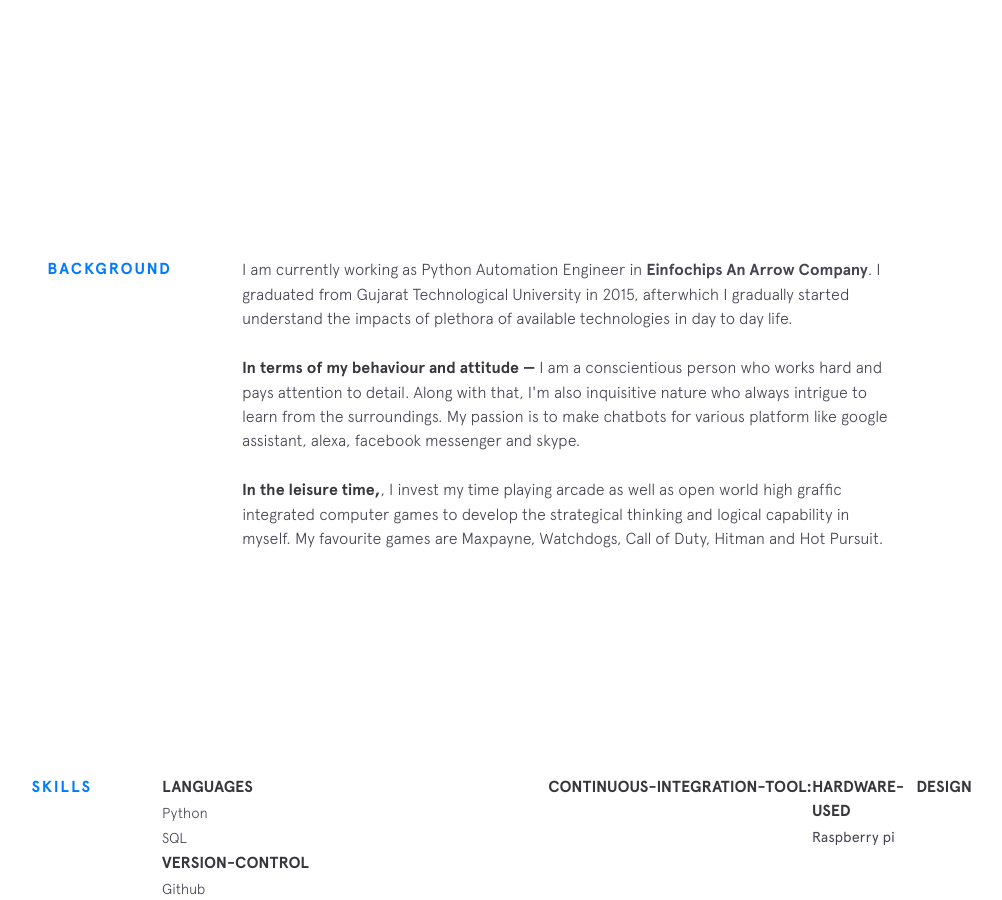
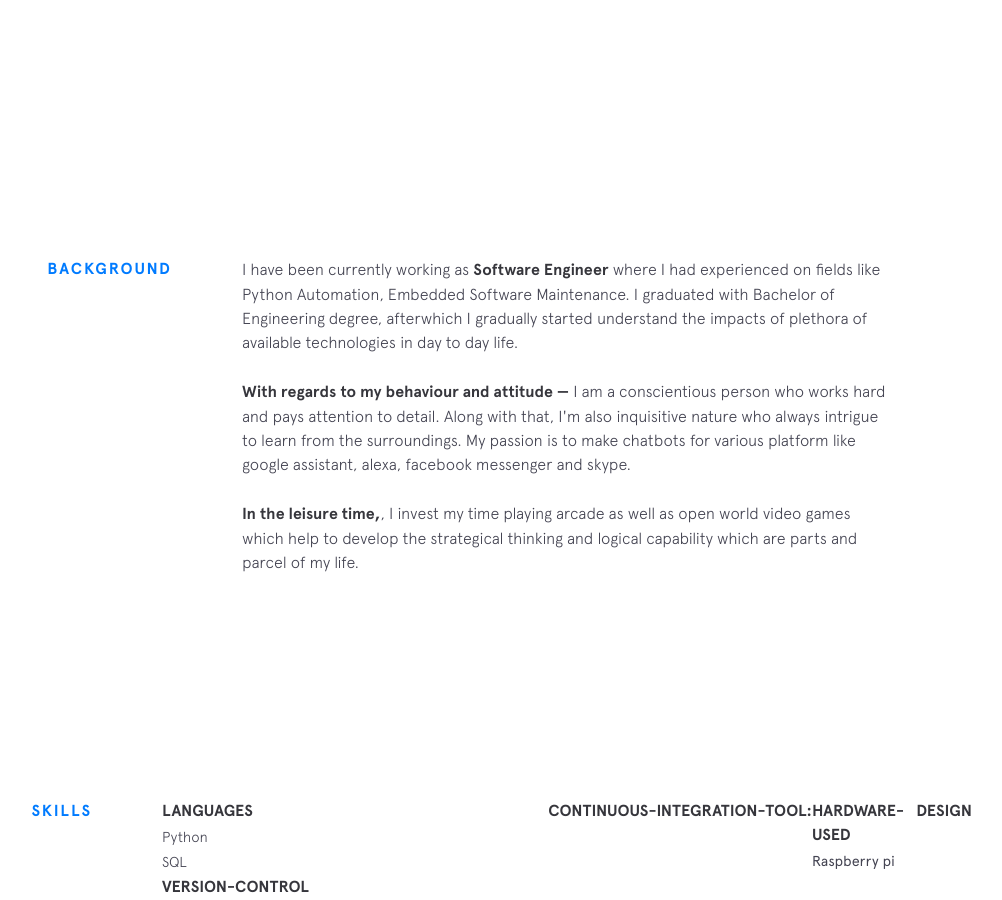
Before and after one commit to koshtinikhilesh/koshtinikhilesh.github.io, a Jekyll site: the page built from index.html, in a window 1280 px wide and 900 px high, scrolled down 743 px. Shown: the whole window, without its empty margins (208-1210 px from the left). Built offline with Jekyll 4.4.1, drawn with Linux system fonts in a browser that asks for light colours; nearby versions of some CDN libraries; some of the changed text lies outside the part shown.

Commit message:
Added details

```diff
--- a/_config.yml
+++ b/_config.yml
@@ -18,6 +18,8 @@ social:
     url: https://github.com/koshtinikhilesh
   - title: linkedin
     url: https://www.linkedin.com/in/nikhilesh-koshti-20a8a4a3/
+  - title: Stackoverflow
+    url: https://stackoverflow.com/users/8287997/nikhilesh-koshti
 
 # Build settings
 markdown: kramdown
--- a/_includes/background.html
+++ b/_includes/background.html
@@ -2,18 +2,18 @@
   <div class="section__title">Background</div>
   <div class="section__content">
     <p>
-      I am currently working as Python Automation Engineer in
-      <a class="underline-link" href="https://www.einfochips.com/" target="_blank">Einfochips An Arrow Company</a>. I graduated from Gujarat Technological University in 2015, afterwhich I gradually started understand the impacts of plethora of available technologies in day to day life.
+      I have been currently working as <strong>Software Engineer</strong> where I had experienced on fields like Python Automation, Embedded Software Maintenance.
+      I graduated with Bachelor of Engineering degree, afterwhich I gradually started understand the impacts of plethora of available technologies in day to day life.
 
 
     </p>
 
     <p>
-      <strong>In terms of my behaviour and attitude &mdash; </strong> I am a conscientious person who works hard and pays attention to detail. Along with that, I'm also inquisitive nature who always intrigue to learn from the surroundings. My passion is to make chatbots for various platform like google assistant, alexa, facebook messenger and skype.
+      <strong>With regards to my behaviour and attitude &mdash; </strong> I am a conscientious person who works hard and pays attention to detail. Along with that, I'm also inquisitive nature who always intrigue to learn from the surroundings. My passion is to make chatbots for various platform like google assistant, alexa, facebook messenger and skype.
     </p>
 
     <p>
-      <strong>In the leisure time,</strong>, I invest my time playing arcade as well as open world high graffic integrated computer games to develop the strategical thinking and logical capability in myself. My favourite games are Maxpayne, Watchdogs, Call of Duty, Hitman and Hot Pursuit.
+      <strong>In the leisure time,</strong>, I invest my time playing arcade as well as open world video games which help to develop the strategical thinking and logical capability which are parts and parcel of my life.
     </p>
 
     <!-- {% include employment-status.html %} -->
```
Also changed, not shown: _data/experience.yml (+12 -42 lines), README.md.
